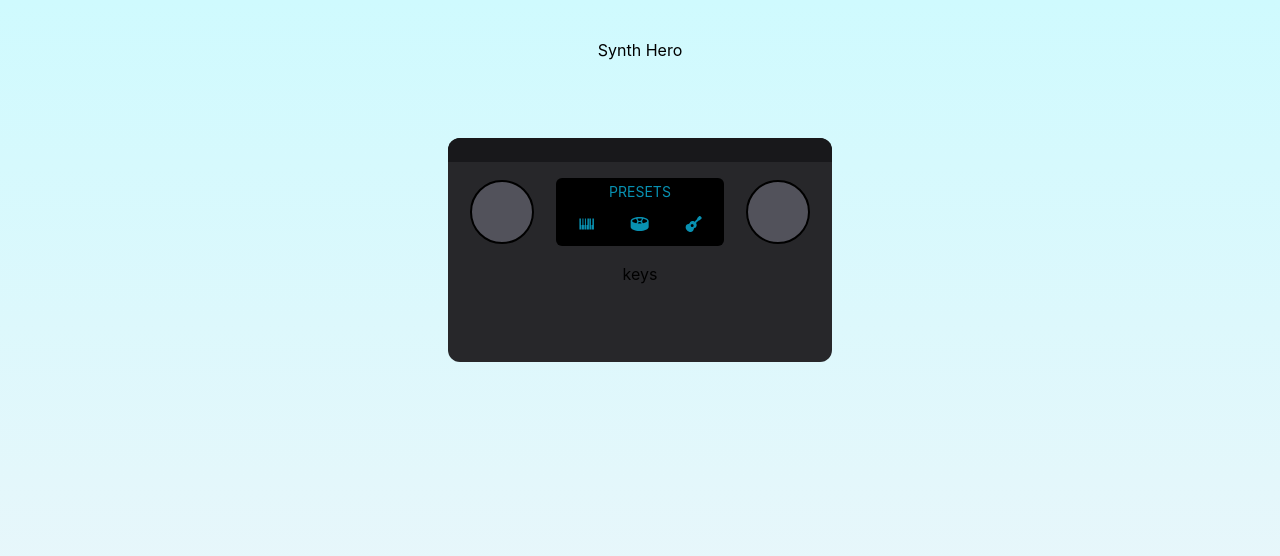
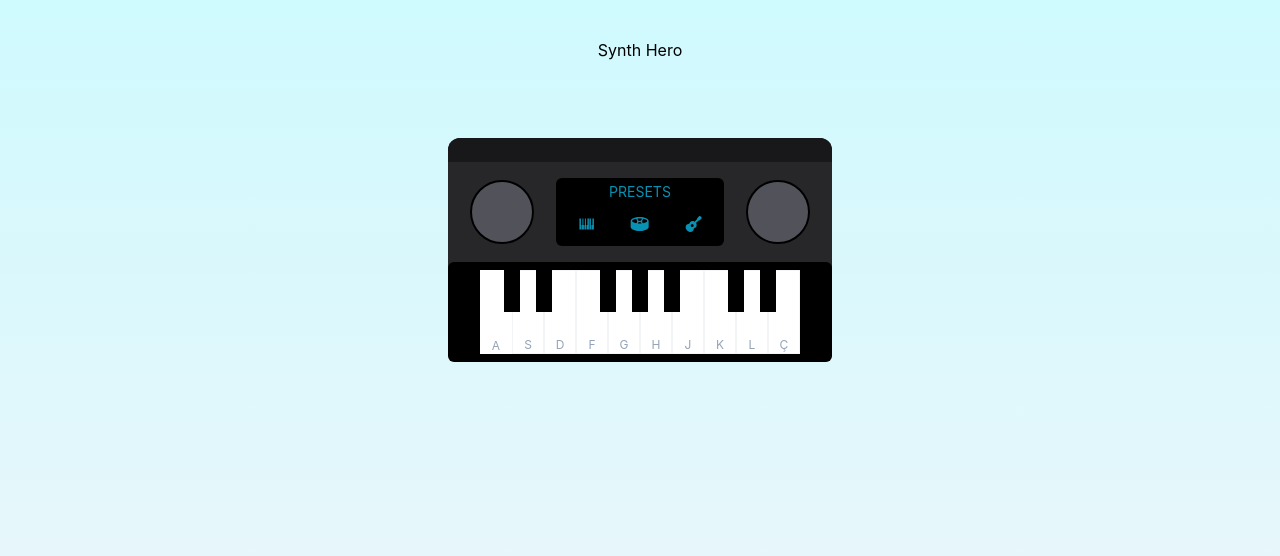
Before and after one commit to gabrigomez/synth-hero, a React (Create React App) app: page / in a window 1280 px wide. Shown: the top 556 px of the page. Built offline with nearby package versions, Linux system fonts and the light colour scheme.

Commit message:
feat: add keys

```diff
--- a/src/components/Main.tsx
+++ b/src/components/Main.tsx
@@ -2,8 +2,6 @@ import * as React from 'react';
 import { GiPianoKeys } from "react-icons/gi";
 import { FaDrumSteelpan } from "react-icons/fa";
 import { FaGuitar } from "react-icons/fa";
-
-
 
 export const Main = () => {
   return (
@@ -34,8 +32,28 @@ export const Main = () => {
               <div className='border-2 border-black bg-zinc-600 rounded-full h-16 w-16'></div>
             </div>
           </div>
-          <div className='h-2/4'>
-            keys
+          <div className='flex justify-center w-full h-2/4'>
+            <div className='flex items-center justify-center bg-black rounded-md w-full h-full'>
+              <ul className='flex relative bg-white w-10/12 h-5/6'>
+                <li className='flex flex-col justify-end w-[10%] h-full text-xs text-slate-400'>A</li>
+                <li className='h-2/4 absolute left-[24px] w-4 bg-black z-20'>W</li>
+                <li className='flex flex-col justify-end border border-gray-100 w-[10%] h-full text-xs text-slate-400'>S</li>
+                <li className='h-2/4 absolute left-[56px] w-4 bg-black z-20'>E</li>
+                <li className='flex flex-col justify-end border border-gray-100 w-[10%] h-full text-xs text-slate-400'>D</li>
+                <li className='flex flex-col justify-end border border-gray-100 w-[10%] h-full text-xs text-slate-400'>F</li>
+                <li className='h-2/4 absolute left-[120px] w-4 bg-black z-20'>E</li>
+                <li className='flex flex-col justify-end border border-gray-100 w-[10%] h-full text-xs text-slate-400'>G</li>
+                <li className='h-2/4 absolute left-[152px] w-4 bg-black z-20'>Y</li>
+                <li className='flex flex-col justify-end border border-gray-100 w-[10%] h-full text-xs text-slate-400'>H</li>
+                <li className='h-2/4 absolute left-[184px] w-4 bg-black z-20'>U</li>
+                <li className='flex flex-col justify-end border border-gray-100 w-[10%] h-full text-xs text-slate-400'>J</li>
+                <li className='flex flex-col justify-end border border-gray-100 w-[10%] h-full text-xs text-slate-400'>K</li>
+                <li className='h-2/4 absolute left-[248px] w-4 bg-black z-20'>I</li>
+                <li className='flex flex-col justify-end border border-gray-100 w-[10%] h-full text-xs text-slate-400'>L</li>
+                <li className='h-2/4 absolute left-[280px] w-4 bg-black z-20'>O</li>
+                <li className='flex flex-col justify-end border border-gray-100 w-[10%] h-full text-xs text-slate-400'>Ç</li>
+              </ul>
+            </div>
           </div>
         </div>
       </div>
```
